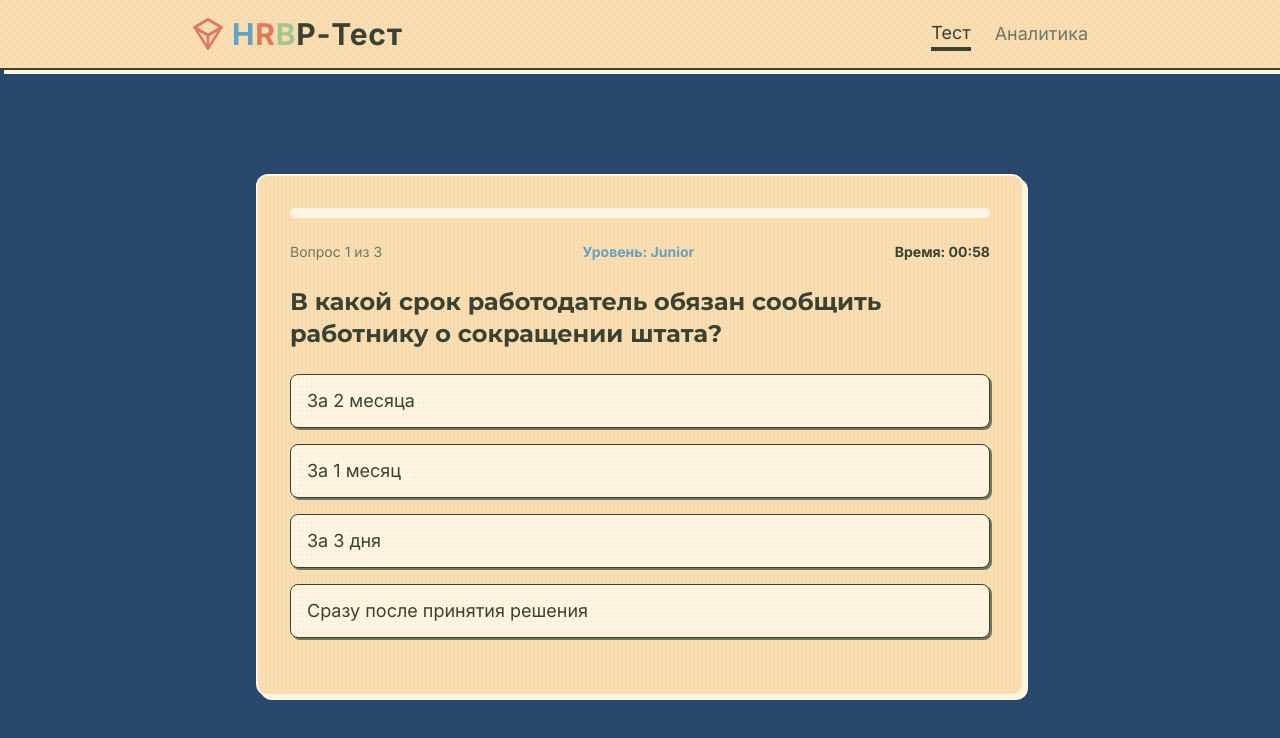
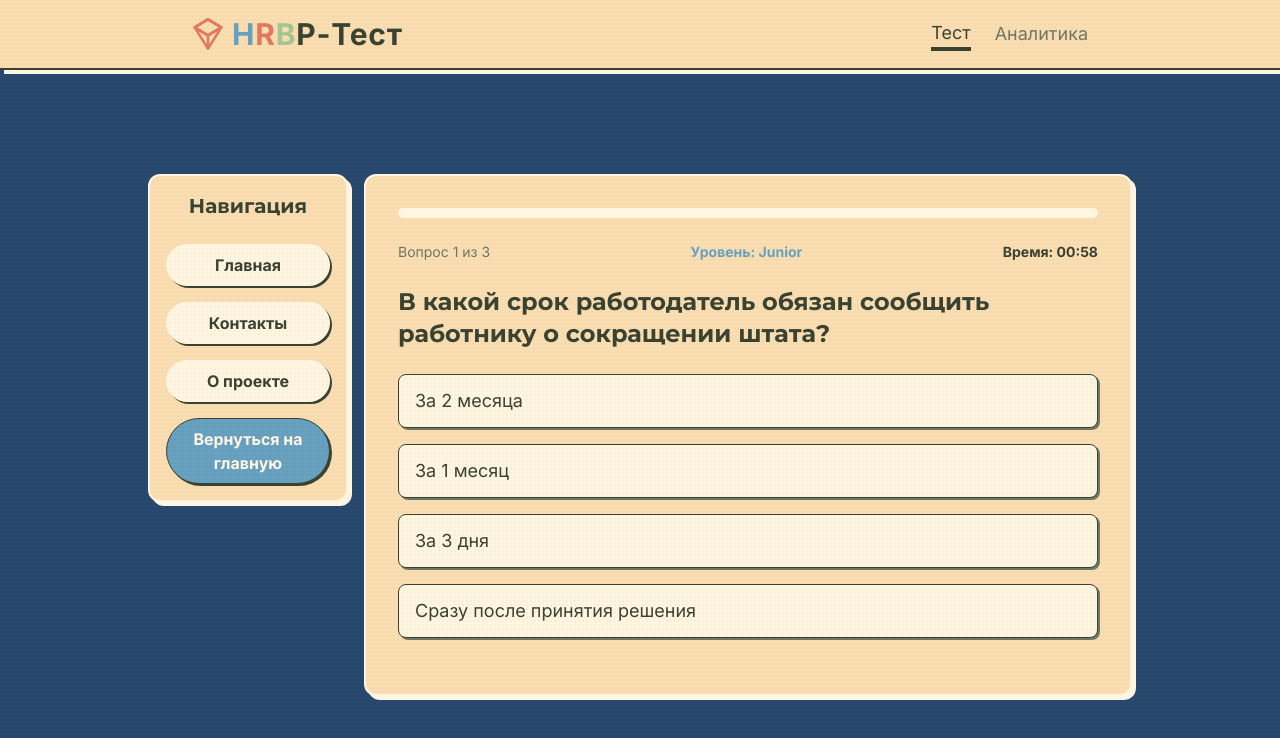
Before and after one commit to haaum666/hrbp-competence-test, a React (Vite) app: page / in a window 1280 px wide. Both pictures are taken after a click on the button "Начать Тест". Shown: the top 738 px of the page. Built offline with nearby package versions, Linux system fonts and the light colour scheme.

Commit message:
Update TestPage.tsx

```diff
--- a/src/pages/TestPage.tsx
+++ b/src/pages/TestPage.tsx
@@ -1,7 +1,10 @@
-import React, { useEffect, useRef } from 'react'; // Добавили useRef
-import { Link, useLocation } from 'react-router-dom';
+// src/pages/TestPage.tsx
+import React, { useEffect, useRef, useState } from 'react'; // Добавили useState
+import { Link, useLocation, useNavigate } from 'react-router-dom'; // Добавили useNavigate
 import QuestionRenderer from '../components/test/QuestionRenderer';
 import ResultDetailView from '../components/test/ResultDetailView'; // Предполагается, что этот компонент используется для детального просмотра
+import Sidebar from '../components/layout/Sidebar'; // Импортируем новый Sidebar
+import Footer from '../components/layout/Footer';   // Импортируем новый Footer
 import useTestLogic from '../hooks/useTestLogic';
 
 const TestPage: React.FC = () => {
@@ -24,33 +27,36 @@ const TestPage: React.FC = () => {
   } = useTestLogic();
 
   const location = useLocation();
+  const navigate = useNavigate(); // Инициализируем useNavigate
+
+  // Состояние для управления видимостью модального окна
+  const [isModalOpen, setIsModalOpen] = useState(false);
 
   // Дополнительный реф для отслеживания предыдущего пути
   const prevPathnameRef = useRef(location.pathname);
 
   useEffect(() => {
-    // Этот эффект сбрасывает состояние теста ПРИ НАВИГАЦИИ на главную страницу
-    // И только если тест БЫЛ запущен.
-    // Это предотвращает сброс при первом рендере TestPage, когда мы уже на главной.
     const currentPath = location.pathname;
     const previousPath = prevPathnameRef.current;
 
-    // Условие:
-    // 1. Тест был запущен (testStarted)
-    // 2. Предыдущий путь НЕ был главной страницей (т.е. мы были на странице теста или другой)
-    // 3. Текущий путь СТАЛ главной страницей ('/')
     if (testStarted && previousPath !== '/' && currentPath === '/') {
       console.log('TestPage useEffect: Обнаружен переход с тестовой страницы на главную. Сброс состояния.');
       resetTestStateForNavigation();
     }
 
-    // Обновляем реф с текущим путем для следующего рендера
     prevPathnameRef.current = currentPath;
   }, [location.pathname, testStarted, resetTestStateForNavigation]);
 
+  // Функции для управления модальным окном
+  const handleOpenModal = () => setIsModalOpen(true);
+  const handleCloseModal = () => setIsModalOpen(false);
+  const handleConfirmExit = () => {
+    resetTestStateForNavigation(); // Сброс состояния теста
+    setIsModalOpen(false);        // Закрываем модальное окно
+    navigate('/');                // Переходим на главную страницу
+  };
+
   // УНИФИЦИРОВАННЫЕ СТИЛИ ДЛЯ КНОПОК
-  // isPrimary: true - для кнопок действия (Начать тест, Продолжить, Пройти тест снова)
-  // isPrimary: false - для кнопок вторичного действия (Начать Новый Тест, Детальные результаты)
   const getButtonStyle = (isPrimary: boolean, isHoverable: boolean = true) => ({
     backgroundColor: isPrimary ? 'var(--button-primary-bg)' : 'var(--button-secondary-bg)',
     color: isPrimary ? 'var(--button-primary-text)' : 'var(--button-secondary-text)',
@@ -72,7 +78,7 @@ const TestPage: React.FC = () => {
 
   return (
     <>
-      {/* Стартовый экран теста */}
+      {/* Стартовый экран теста - остается без изменений в логике отображения */}
       {!testStarted && !testFinished && (
         <div
           className="flex flex-col items-center justify-center text-center p-4 rounded-lg shadow-xl max-w-2xl w-full"
@@ -96,7 +102,7 @@ const TestPage: React.FC = () => {
               <button
                 onClick={resumeTest}
                 className="w-full font-bold py-3 px-8 rounded-full shadow-lg transition duration-300 ease-in-out transform hover:scale-105 focus:outline-none focus:ring-4 focus:ring-opacity-50"
-                style={getButtonStyle(true)} // Используем Primary стиль (акцентный фон, светлый текст)
+                style={getButtonStyle(true)}
                 onMouseEnter={(e) => handleButtonHover(e, true, true)}
                 onMouseLeave={(e) => handleButtonHover(e, true, false)}
               >
@@ -105,7 +111,7 @@ const TestPage: React.FC = () => {
               <button
                 onClick={startNewTest}
                 className="w-full font-bold py-3 px-8 rounded-full shadow-lg transition duration-300 ease-in-out transform hover:scale-105 focus:outline-none focus:ring-4 focus:ring-opacity-50"
-                style={getButtonStyle(false)} // Используем Secondary стиль (светлый фон, темный текст)
+                style={getButtonStyle(false)}
                 onMouseEnter={(e) => handleButtonHover(e, false, true)}
                 onMouseLeave={(e) => handleButtonHover(e, false, false)}
               >
@@ -116,7 +122,7 @@ const TestPage: React.FC = () => {
             <button
               onClick={startNewTest}
               className="font-bold py-3 px-8 rounded-full shadow-lg transition duration-300 ease-in-out transform hover:scale-105 focus:outline-none focus:ring-4 focus:ring-opacity-50 inline-block"
-              style={getButtonStyle(true)} // Используем Primary стиль
+              style={getButtonStyle(true)}
               onMouseEnter={(e) => handleButtonHover(e, true, true)}
               onMouseLeave={(e) => handleButtonHover(e, true, false)}
             >
@@ -126,8 +132,16 @@ const TestPage: React.FC = () => {
         </div>
       )}
 
-      {/* Отображение самого теста */}
+      {/* Отображение самого теста и боковой панели */}
       {testStarted && questions.length > 0 && !testFinished && (
+        <div className="flex w-full items-start justify-center p-4 md:space-x-4"> {/* Контейнер для сайдбара и рендерера */}
+          <Sidebar
+            isModalOpen={isModalOpen}
+            onOpenModal={handleOpenModal}
+            onCloseModal={handleCloseModal}
+            onConfirmExit={handleConfirmExit}
+            testStarted={testStarted}
+          />
           <QuestionRenderer
             question={questions[currentQuestionIndex]}
             currentQuestionIndex={currentQuestionIndex}
@@ -141,6 +155,7 @@ const TestPage: React.FC = () => {
             remainingTime={remainingTime}
             progressPercentage={progressPercentage}
           />
+        </div>
       )}
 
       {/* Отображение общих результатов после завершения теста */}
@@ -172,7 +187,7 @@ const TestPage: React.FC = () => {
             <button
               onClick={() => { /* Логика для детальных результатов */ }}
               className="w-full sm:w-auto font-bold py-3 px-8 rounded-full shadow-lg transition duration-300 ease-in-out transform hover:scale-105 inline-block text-center cursor-not-allowed opacity-50"
-              style={getButtonStyle(false, false)} // Вторичный стиль, неактивная
+              style={getButtonStyle(false, false)}
               onMouseEnter={(e) => handleButtonHover(e, false, true)}
               onMouseLeave={(e) => handleButtonHover(e, false, false)}
               disabled
@@ -181,9 +196,9 @@ const TestPage: React.FC = () => {
             </button>
             <Link
               to="/"
-              onClick={startNewTest} // Уберите вызов startNewTest здесь, если вы хотите просто вернуться
+              onClick={startNewTest}
               className="w-full sm:w-auto font-bold py-3 px-8 rounded-full shadow-lg transition duration-300 ease-in-out transform hover:scale-105 inline-block text-center"
-              style={getButtonStyle(true)} // Первичный стиль
+              style={getButtonStyle(true)}
               onMouseEnter={(e) => handleButtonHover(e as unknown as React.MouseEvent<HTMLButtonElement>, true, true)}
               onMouseLeave={(e) => handleButtonHover(e as unknown as React.MouseEvent<HTMLButtonElement>, true, false)}
             >
@@ -192,6 +207,17 @@ const TestPage: React.FC = () => {
           </div>
         </div>
       )}
+
+      {/* Футер для мобильных - отображается только когда тест запущен */}
+      {testStarted && !testFinished && ( // Показываем футер только когда тест активен
+        <Footer
+          isModalOpen={isModalOpen}
+          onOpenModal={handleOpenModal}
+          onCloseModal={handleCloseModal}
+          onConfirmExit={handleConfirmExit}
+          testStarted={testStarted}
+        />
+      )}
     </>
   );
 };
```
Lines whose indentation alone changed are shown as unchanged.
